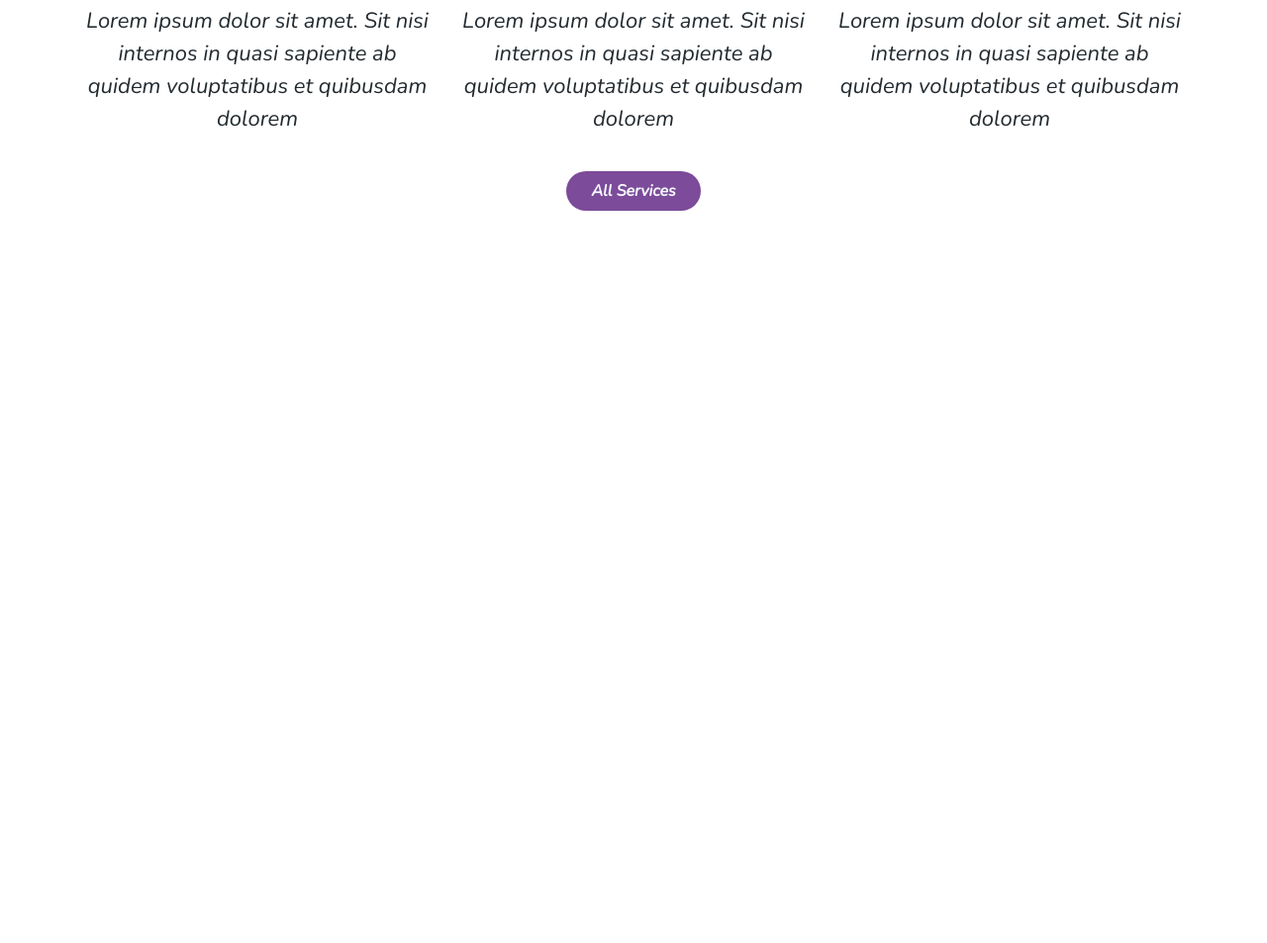
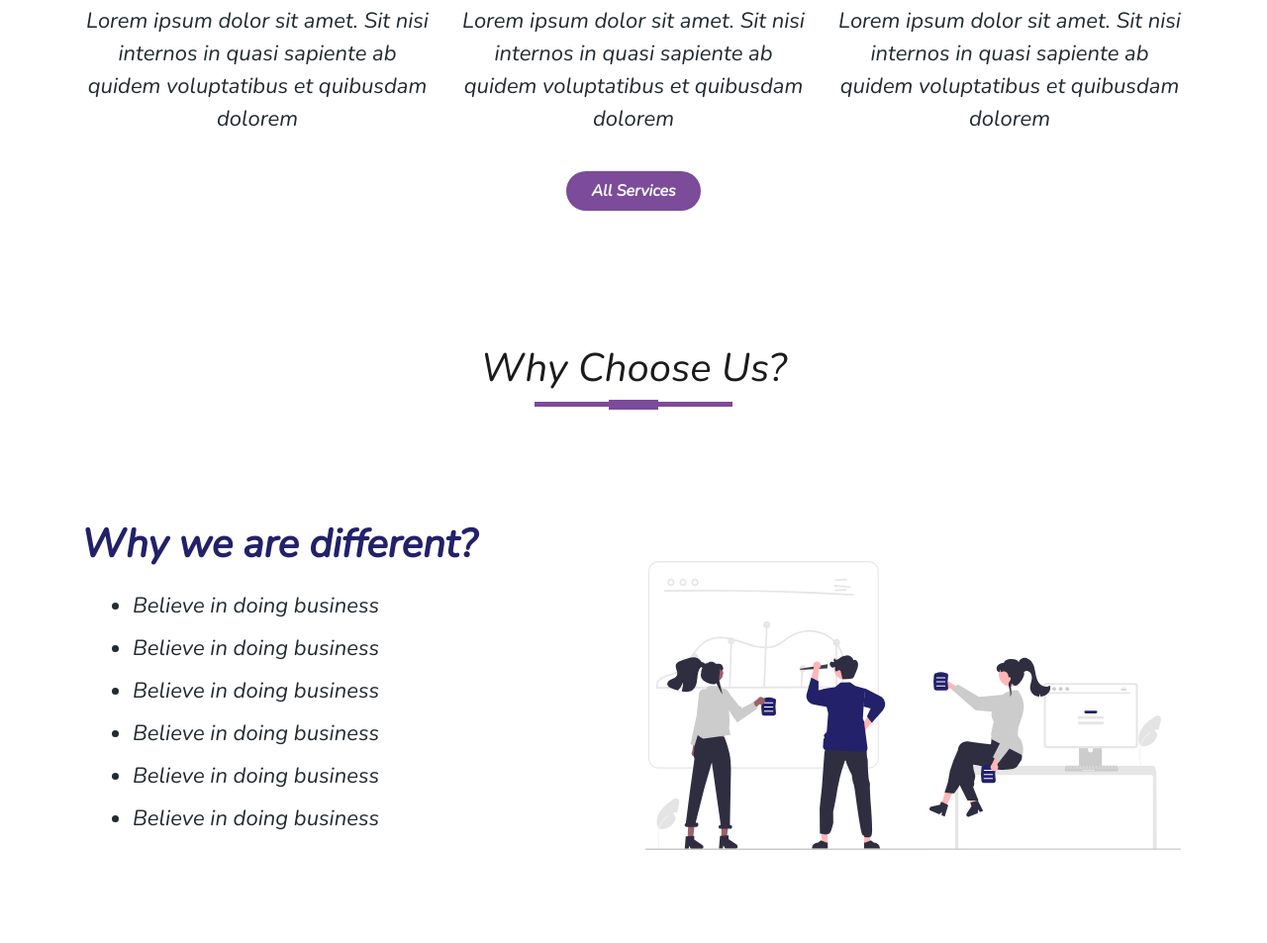
Before and after one commit to Rojint/Agency-website, a plain HTML site: page index.html in a window 1280 px wide. Shown: the part 1024-1977 px from the top of the page at 99% size. Before the commit the page ends 1317 px from the top, so only its background shows below. Drawn offline with nearby package versions, Linux system fonts and the light colour scheme.

Commit message:
added about-us section

```diff
--- a/index.html
+++ b/index.html
@@ -121,6 +121,28 @@
       </div>
     </section>
 
+    <section id="about-us">
+      <div class="container">
+        <h1 class="title text-center ser-title">Why Choose Us?</h1>
+        <div class="row">
+          <div class="col-md-6 about-us">
+            <p class="about-title">Why we are different?</p>
+            <ul class="ser-text">
+              <li>Believe in doing business</li>
+              <li>Believe in doing business</li>
+              <li>Believe in doing business</li>
+              <li>Believe in doing business</li>
+              <li>Believe in doing business</li>
+              <li>Believe in doing business</li>
+            </ul>
+          </div>
+          <div class="col-md-6">
+            <img src="team.svg" alt="" class="img-fluid" />
+          </div>
+        </div>
+      </div>
+    </section>
+
     <script src="app.js"></script>
   </body>
 </html>
--- a/style.css
+++ b/style.css
@@ -155,3 +155,23 @@
 #services .btn-primary:hover {
   transform: scale(1.1);
 }
+
+#about-us {
+  padding-bottom: 50px;
+  padding-top: 50px;
+}
+
+.about-title {
+  font-size: 40px;
+  font-weight: 600;
+  margin-top: 8%;
+  color: #222169;
+}
+
+#about-us ul li {
+  margin: 10px 0;
+}
+
+#about-us ul {
+  margin-left: 20px;
+}
```
Also changed, not shown: team.svg (added).
